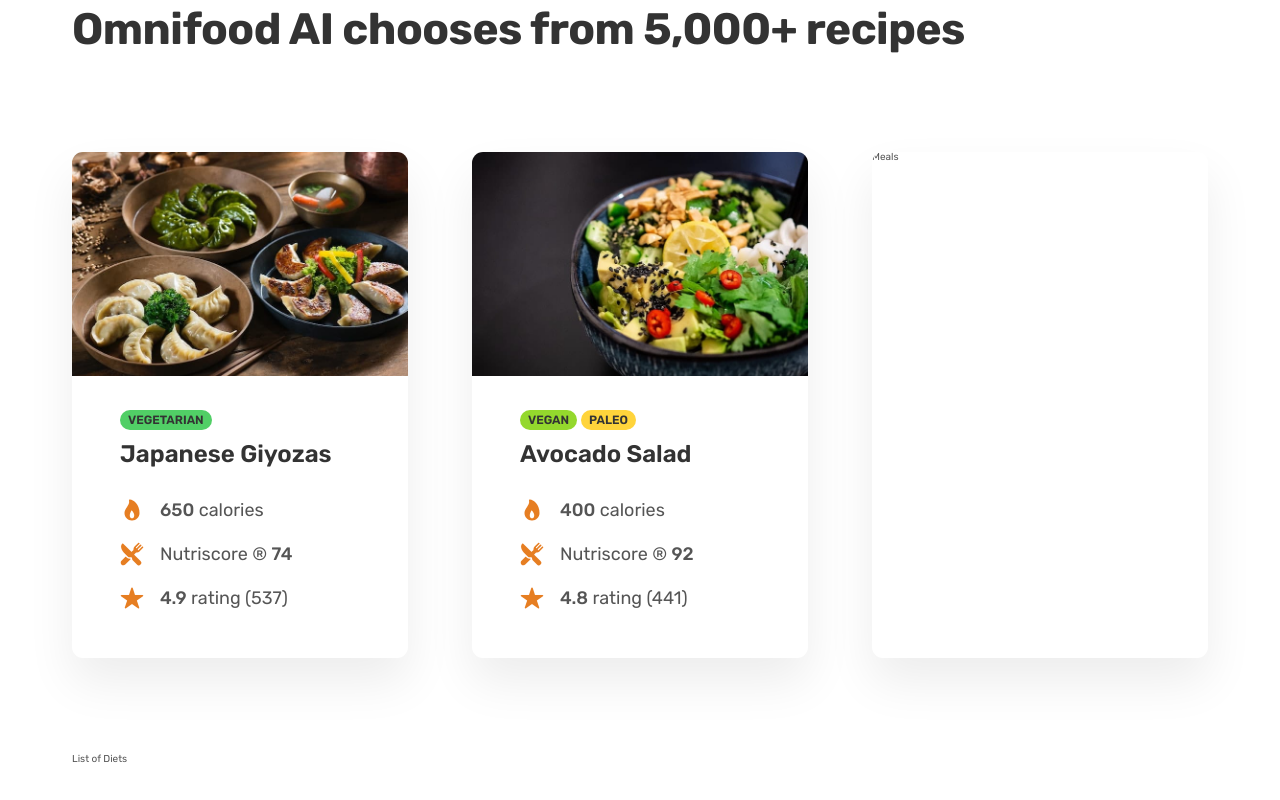
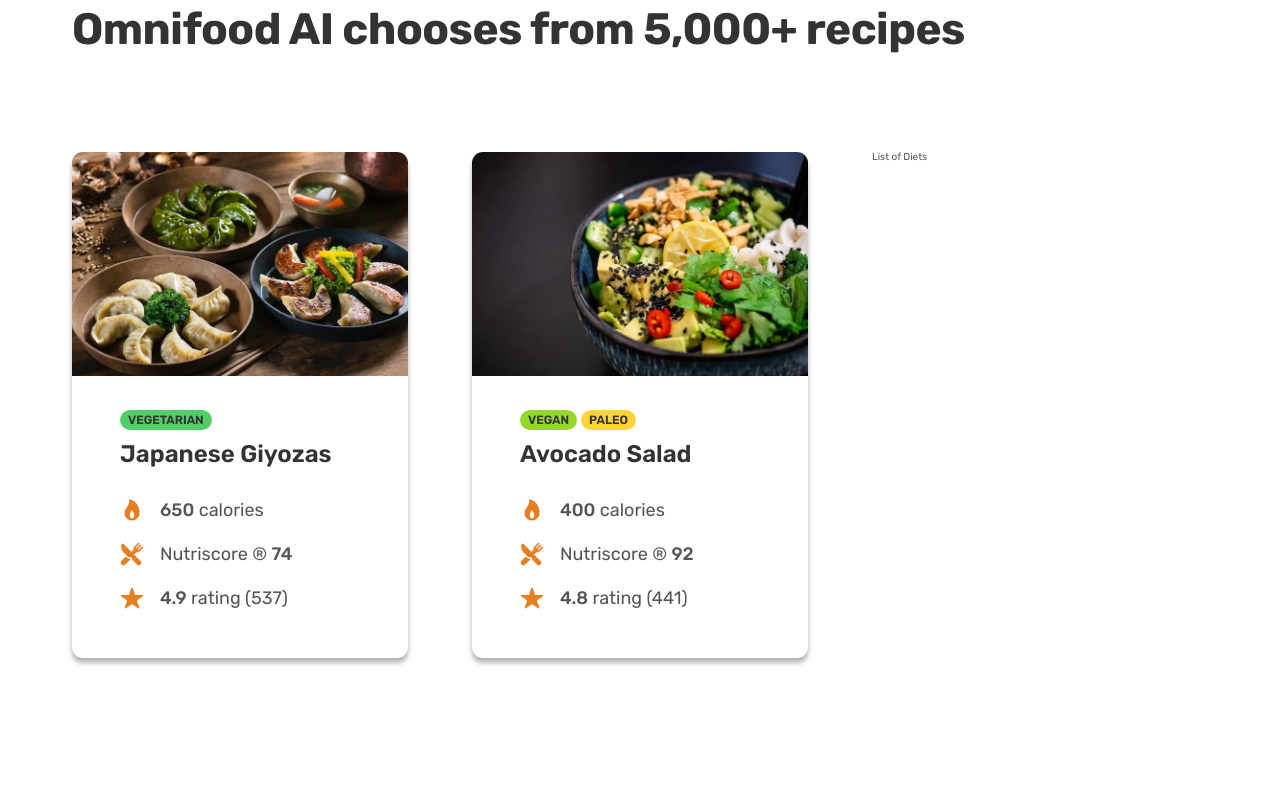
Before and after one commit to colin-macrae/Omnifood-Desktop--working-230727-, a plain HTML site: page index.html in a window 1280 px wide. Shown: the part 2770-3570 px from the top of the page. After the commit the page ends 3524 px from the top, so only its background shows below. Drawn offline with nearby package versions, Linux system fonts and the light colour scheme.

Commit message:
card shadow update

```diff
--- a/css/style.css
+++ b/css/style.css
@@ -210,7 +210,7 @@
 }
 
 .meal {
-  box-shadow: 0 2.4rem 4.8rem rgba(0,0,0,0.075);
+  box-shadow: 0 .5rem .5rem rgba(0,0,0,0.3);
   border-radius: 11px;
   overflow: hidden;
 }
--- a/index.html
+++ b/index.html
@@ -215,15 +215,7 @@
               </p>
             </div>
           </div>
-          <!-- Meal 2: Avocado Salad
 
-- Category: Vegan and Paleo
-- Calories: 400
-- NutriScore (Registered): 92
-- Average rating: 4.8
-- Number reviews: 441 -->
-
-          <div class="meal">Meals</div>
           <div class="list">List of Diets</div>
         </div>
       </section>
```
